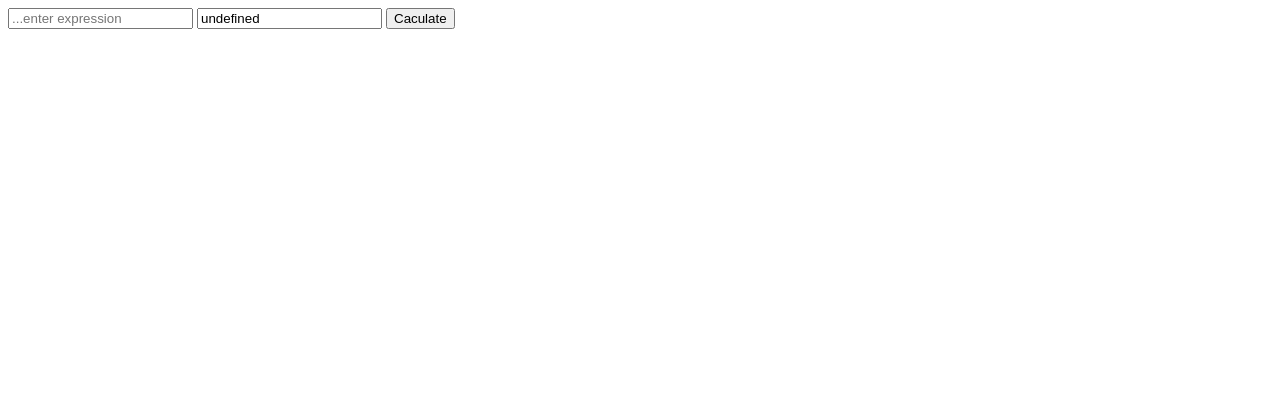
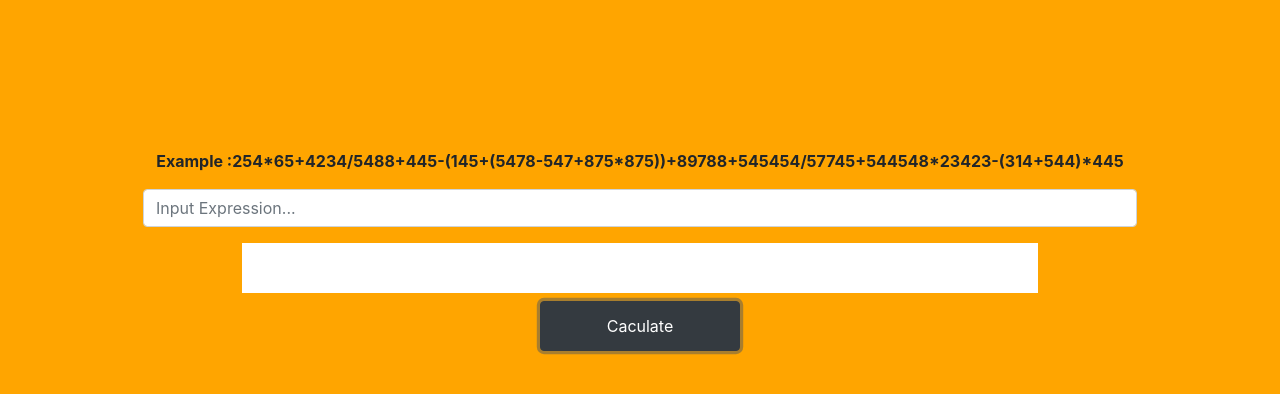
Before and after one commit to Manhhai1/caculator, a plain HTML site: page index.html in a window 1280 px wide. Both pictures are taken after a click on the button "Caculate". Drawn offline with nearby package versions, Linux system fonts and the light colour scheme.

Commit message:
update code

```diff
--- a/index.html
+++ b/index.html
@@ -5,27 +5,39 @@
     <meta charset="UTF-8">
     <meta http-equiv="X-UA-Compatible" content="IE=edge">
     <meta name="viewport" content="width=device-width, initial-scale=1.0">
-    <script src="./script.js">
-    </script>
+    <script src="./script.js"></script>
+    <link rel="stylesheet" href="https://cdn.jsdelivr.net/npm/bootstrap@4.3.1/dist/css/bootstrap.min.css"
+        integrity="sha384-ggOyR0iXCbMQv3Xipma34MD+dH/1fQ784/j6cY/iJTQUOhcWr7x9JvoRxT2MZw1T" crossorigin="anonymous">
+    <link rel="stylesheet" href="./style.css">
     <title>Document</title>
 
 
 </head>
 
 <body>
-    <input type="text" id="input" placeholder="...enter expression">
-    <input type="text" id="result">
-    <button onclick="count()">Caculate</button>
+    <div class="container">
+        <p> Example :254*65+4234/5488+445-(145+(5478-547+875*875))+89788+545454/57745+544548*23423-(314+544)*445</p>
+        <div class="input-group mb-3">
+
+            <input id="input" type="text" class="form-control" placeholder="Input Expression..."
+                aria-describedby="button-addon2">
+        </div>
+        <div id="result"></div>
+        <h5></h5>
+        <button type="button" onclick="count()" class="btn btn-dark">Caculate</button>
+    </div>
 </body>
 <script>
 
     function count() {
         let arr = []
-        let k = '254*65+4234/5488+445-(145+(5478-547+875*875))+89788'
         let b = new Caculator(document.getElementById('input').value, arr)
-        let a = b.arrString().check().caculate_Parentheses().caculate_Mul_Div().caculate_Plus_Sub().ar[0]
+        if (b.arrString().check() && document.getElementById('input').value) {
+            let a = b.caculate_Parentheses().caculate_Mul_Div().caculate_Plus_Sub().ar[0]
+            document.getElementById('result').innerHTML = a
+        }
         console.log(a)
-        document.getElementById('result').value = a
+
     }
 </script>
 
--- a/script.js
+++ b/script.js
@@ -12,6 +12,7 @@ class Caculator {
             if (a[i] == '(') open += 1
             if (a[i] == ')') close += 1
         }
+        if (this.ar[this.ar.length - 1] == ')' || this.ar[this.ar.length - 1] == '(' || this.ar[this.ar.length - 1] == '*' || this.ar[this.ar.length - 1] == '+' || this.ar[this.ar.length - 1] == '-' || this.ar[this.ar.length - 1] == '/') return false
         if (open != close) return false
         return this;
 
@@ -47,34 +48,34 @@ class Caculator {
     }
     caculate_Parentheses() {
         let a
-        let b
+        let b = 0
         let j = 0
         while (this.ar.find(item => item === '(' || item === ')')) {
 
             for (let i = 0; i < this.ar.length; i++) {
                 if (this.ar[i] == '(' && this.ar[i - 1] && this.ar[i + 1]) {
                     a = i
+                    console.log('a', a)
 
                 }
                 if (this.ar[i] == ')' && this.ar[i - 1] && this.ar[i + 1]) {
                     b = i
-                }
-
-            }
-            let arr = this.ar.slice(a + 1, b - 1 + j);
-
+                    if (a != 0 && b != 0 && b > a) {
+                        console.log('b', b)
+                        let arr = this.ar.slice(a + 1, b);
+                        console.log(arr.length)
+                        this.ar.splice(a, b - a + 1)
                         const cl = new Caculator(this.a, arr)
                         cl.check().caculate_Mul_Div().caculate_Plus_Sub()
-
-            // console.log(arr)
-            this.ar.splice(a, b - a + j)
-            // console.log(this.ar)
+                        console.log(this.ar)
                         if (cl.ar[0]) {
                             this.ar.splice(a, 0, cl.ar[0].toString())
                         }
                         console.log(this.ar)
-            j++
-
+                    }
+                    i = 0
+                }
+            }
         }
         console.log(this.ar)
         return this
@@ -108,19 +109,35 @@ class Caculator {
         }
         while (this.ar.find(item => item == '+' || item == '-')) {
             for (let i = 0; i < this.ar.length; i++) {
-                if (this.ar[i] == '+' && this.ar[i - 1] && this.ar[i + 1]) {
+                if (this.ar[i] == '-' && this.ar[i - 1] && this.ar[i + 1]) {
 
+
+                    if (this.ar[i - 2] && this.ar[i - 2] == '-') {
                         let kq = (+this.ar[i - 1] + +this.ar[i + 1])
                         this.ar.splice(i - 1, 3)
                         this.ar.splice(i - 1, 0, kq);
                         console.log(this.ar)
                     }
-                if (this.ar[i] == '-' && this.ar[i - 1] && this.ar[i + 1]) {
-
-                    let kq = (this.ar[i - 1] - this.ar[i + 1])
+                    else {
+                        let kq = (+this.ar[i - 1] - +this.ar[i + 1])
                         this.ar.splice(i - 1, 3)
                         this.ar.splice(i - 1, 0, kq);
                         console.log(this.ar)
+                    }
+                }
+                if (this.ar[i] == '+' && this.ar[i - 1] && this.ar[i + 1]) {
+                    if (this.ar[i - 2] && this.ar[i - 2] == '-') {
+                        let kq = (+this.ar[i - 1] - +this.ar[i + 1])
+                        this.ar.splice(i - 1, 3)
+                        this.ar.splice(i - 1, 0, kq);
+                        console.log(this.ar)
+                    }
+                    else {
+                        let kq = (+this.ar[i - 1] + +this.ar[i + 1])
+                        this.ar.splice(i - 1, 3)
+                        this.ar.splice(i - 1, 0, kq);
+                        console.log(this.ar)
+                    }
                 }
 
             }
@@ -128,3 +145,7 @@ class Caculator {
         return this
     }
 }
+let a = '254*65+4234/5488+445-(145+(5478-547+875*875))+89788'
+let ar = []
+let b = new Caculator(a, ar)
+console.log(b.arrString().check().caculate_Parentheses().caculate_Mul_Div().caculate_Plus_Sub())
--- /dev/null
+++ b/style.css
@@ -0,0 +1,39 @@
+.container{
+    width: 80%;
+    height: 500px;
+    display: flex;
+    justify-content: center;
+    align-items: center;
+    text-align: center;
+    flex-direction: column;
+
+}
+body{
+    width: 100%!important;
+    height: 100%!important;
+    background-color: orange;
+    display: flex;
+    justify-content: center;
+    align-items: center;
+    text-align: center;
+}
+#result{
+    font-weight: 700;
+    font-size: 1.3em;
+    width: 80%;
+    height: 50px;
+    display: flex;
+    justify-content: center;
+    text-align: center;
+    align-items: center;
+    background: white;
+}
+button{
+    height: 50px;
+    width: 200px;;
+    font-weight: 700;
+
+}
+p{
+    font-weight: 700;
+}
```
Lines whose indentation alone changed are shown as unchanged.
